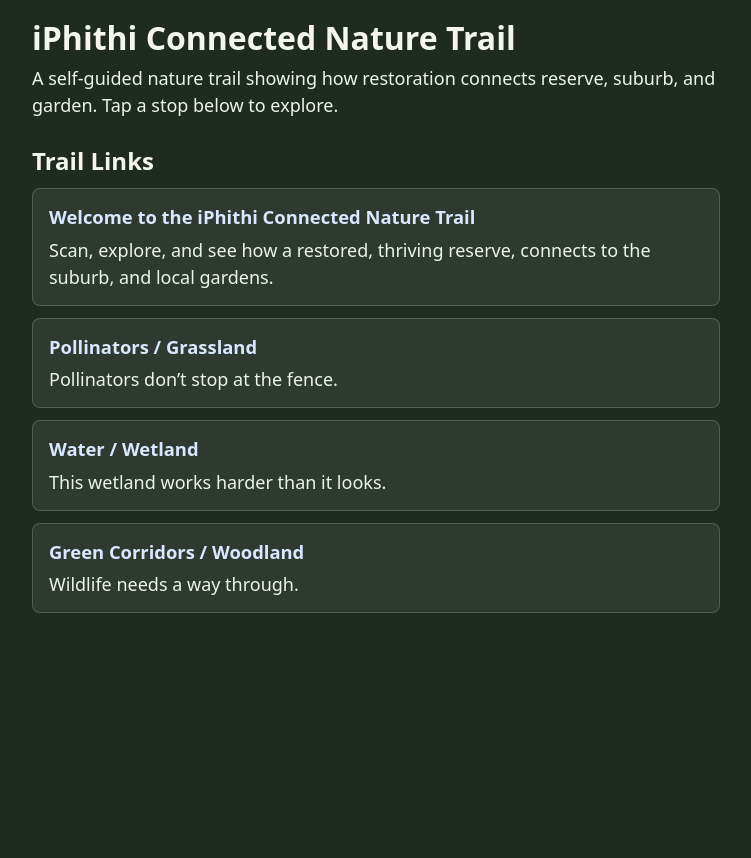
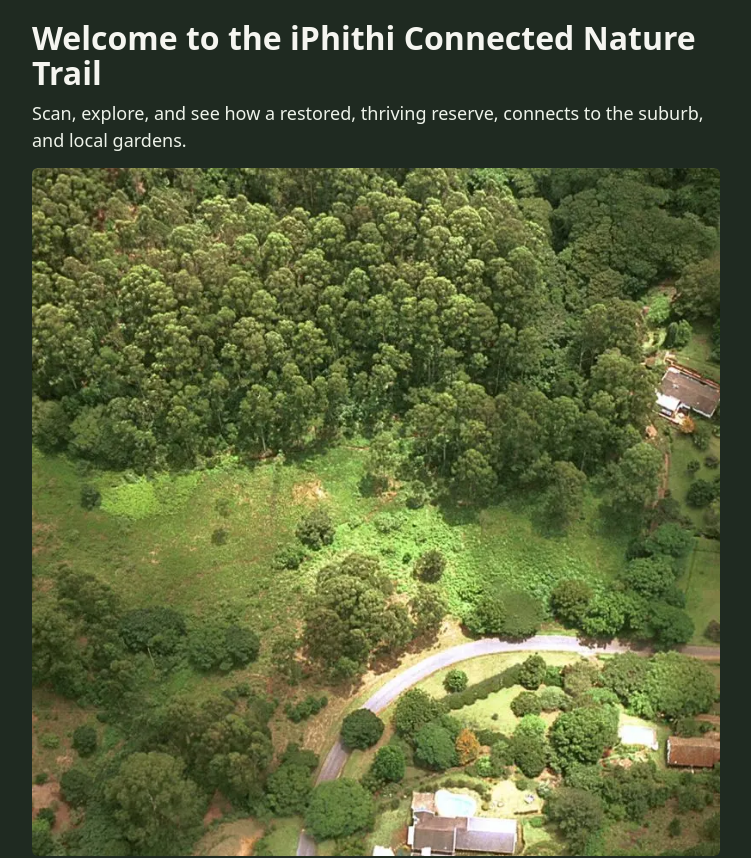
Before and after one commit to GillittsCon/iphithi-connected-nature-trail, a React (Vite) app: page / in a window 1280 px wide. Shown: the top 858 px of the page, without its empty margins (264-1015 px from the left). Before the commit the page ends 800 px from the top, so only its background shows below. Built offline with nearby package versions, Linux system fonts and the light colour scheme.

Commit message:
Set welcome as default page and fix image paths

```diff
--- a/src/App.jsx
+++ b/src/App.jsx
@@ -5,7 +5,7 @@ export default function App() {
   const markers = getAllMarkers()
   const params = new URLSearchParams(window.location.search)
   const markerId = params.get("marker")
-  const selectedMarker = markerId ? getMarkerById(markerId) : null
+  const selectedMarker = markerId ? getMarkerById(markerId) : getMarkerById("welcome")
 
   if (selectedMarker) {
     return <MarkerDetail marker={selectedMarker} />
--- a/src/data/markers.json
+++ b/src/data/markers.json
@@ -4,7 +4,7 @@
   "title": "Welcome to the iPhithi Connected Nature Trail",
   "hook": "Scan, explore, and see how a restored, thriving reserve, connects to the suburb, and local gardens.",
   "beforeImage": {
-    "src": "/images/iphithi-before.webp",
+    "src": "images/iphithi-before.webp",
     "alt": "iPhithi Nature Reserve before restoration",
     "caption": "Before restoration, this abandoned land was dominated by alien plantation that dried up the stream and provided no support for wildlife."
   },
@@ -12,7 +12,7 @@
   "whatItSupportsNow": "iPhithi Nature Reserve now provides wetland, grassland, & woodland habitats, and the wildlife that depends on connected habitat.",
   "supportingImages": [
     {
-      "src": "/images/iphithi-now.webp",
+      "src": "images/iphithi-now.webp",
       "alt": "iPhithi Nature Reserve after restoration",
       "caption": "From above, the restored reserve reveals water, open habitat, and connected green space that visitors cannot fully see from the ground."
     }
@@ -27,7 +27,7 @@
     "title": "Pollinators / Grassland",
     "hook": "Pollinators don’t stop at the fence.",
     "beforeImage": {
-      "src": "/images/pollinators-before.webp",
+      "src": "images/pollinators-before.webp",
       "alt": "Before restoration view of the grassland area",
       "caption": "A grassland patch before restoration, showing bare, damaged ground after tree felling."
     },
@@ -35,12 +35,12 @@
     "whatItSupportsNow": "Dassies, birds, butterflies, insects, browsers (duiker/bushbuck), genets, and more.",
     "supportingImages": [
       {
-        "src": "/images/pollinators-bees.webp",
+        "src": "images/pollinators-bees.webp",
         "alt": "Bees using pollinator-friendly habitat in the reserve",
         "caption": "A bee collects pollen from a grassland wildflower (Hilliardiella sp.)"
       },
       {
-        "src": "/images/pollinators-butterflies.webp",
+        "src": "images/pollinators-butterflies.webp",
         "alt": "Butterflies supported by indigenous grassland plantings",
         "caption": "The Meadow White, <em>Pontia helice</em>, butterfly on Helichrysum sp."
       }
@@ -55,7 +55,7 @@
     "title": "Water / Wetland",
     "hook": "This wetland works harder than it looks.",
     "beforeImage": {
-      "src": "/images/wetland-before.webp",
+      "src": "images/wetland-before.webp",
       "alt": "Before restoration view of the wetland area",
       "caption": "iPhithi before restoration, showing old tree stumps and dry ground before water returned, dominated by lawn grass."
     },
@@ -63,12 +63,12 @@
     "whatItSupportsNow": "Three mongoose species, other wetland life such as crabs and frogs, birds, and drinking water for larger animals.",
     "supportingImages": [
       {
-        "src": "/images/wetland-frogs.webp",
+        "src": "images/wetland-frogs.webp",
         "alt": "Frogs supported by wetland habitat",
         "caption": "A Painted Reed frog calls from a reed stem in the wetland"
       },
       {
-        "src": "/images/wetland-birds.webp",
+        "src": "images/wetland-birds.webp",
         "alt": "Birdlife using the wetland area",
         "caption": "A Thick-billed Weaver on its nest attached to a Bullrush, <em>Typha capensis</em>."
       }
@@ -83,7 +83,7 @@
     "title": "Green Corridors / Woodland",
     "hook": "Wildlife needs a way through.",
     "beforeImage": {
-      "src": "/images/corridors-before.webp",
+      "src": "images/corridors-before.webp",
       "alt": "Before restoration view of the woodland or corridor area",
       "caption": "iPhithi before restoration, showing dense plantation and bare ground as clearing began."
     },
@@ -91,12 +91,12 @@
     "whatItSupportsNow": "Duiker, bushbuck, porcupines, genets, birds, bushpig, mongooses, and more use these protective corridors.",
     "supportingImages": [
       {
-        "src": "/images/corridors-animals.webp",
+        "src": "images/corridors-animals.webp",
         "alt": "Wildlife using connected corridor habitat",
         "caption": "A genet moves safely through the reserve at night."
       },
       {
-        "src": "/images/corridors-food-security.webp",
+        "src": "images/corridors-food-security.webp",
         "alt": "Woodland corridor supporting movement, food, and shelter",
         "caption": "Indigenous layers of trees, shrubs, wild grasses provide cover and food."
       }
```
